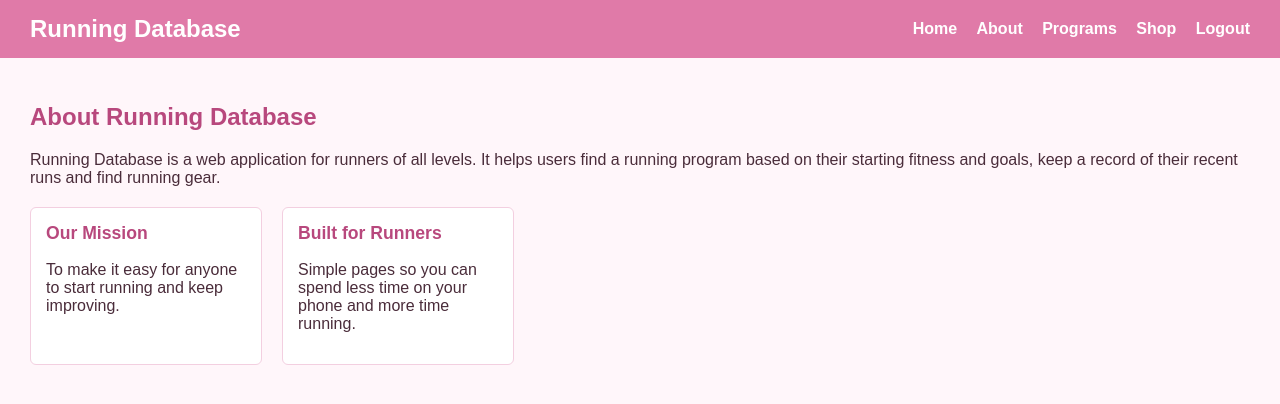
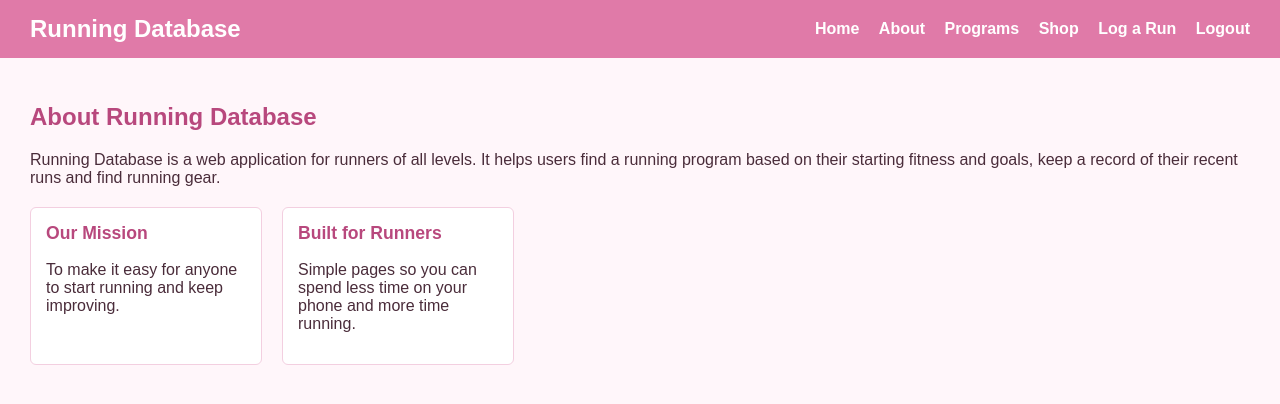
Before and after one commit to catrionamos/RunningDatabase, a Flask app: page /about in a window 1280 px wide. Shown: the top 404 px of the page. Run offline with Flask 3, Linux system fonts and the light colour scheme; the visitor is signed in with stand-in values (Sample User, id 1); some libraries are stand-ins or nearby versions.

Commit message:
Add Log a Run link to navigation bar

```diff
--- a/app/templates/base.html
+++ b/app/templates/base.html
@@ -17,6 +17,7 @@
                 <a href="{{ url_for('programs') }}">Programs</a>
                 <a href="{{ url_for('shop') }}">Shop</a>
                 {% if session['user_id'] %}
+                <a href="{{ url_for('log_run') }}">Log a Run</a>
                 <a href="{{ url_for('logout') }}">Logout</a>
                 {% else %}
                 <a href="{{ url_for('login') }}">Login</a>
```
